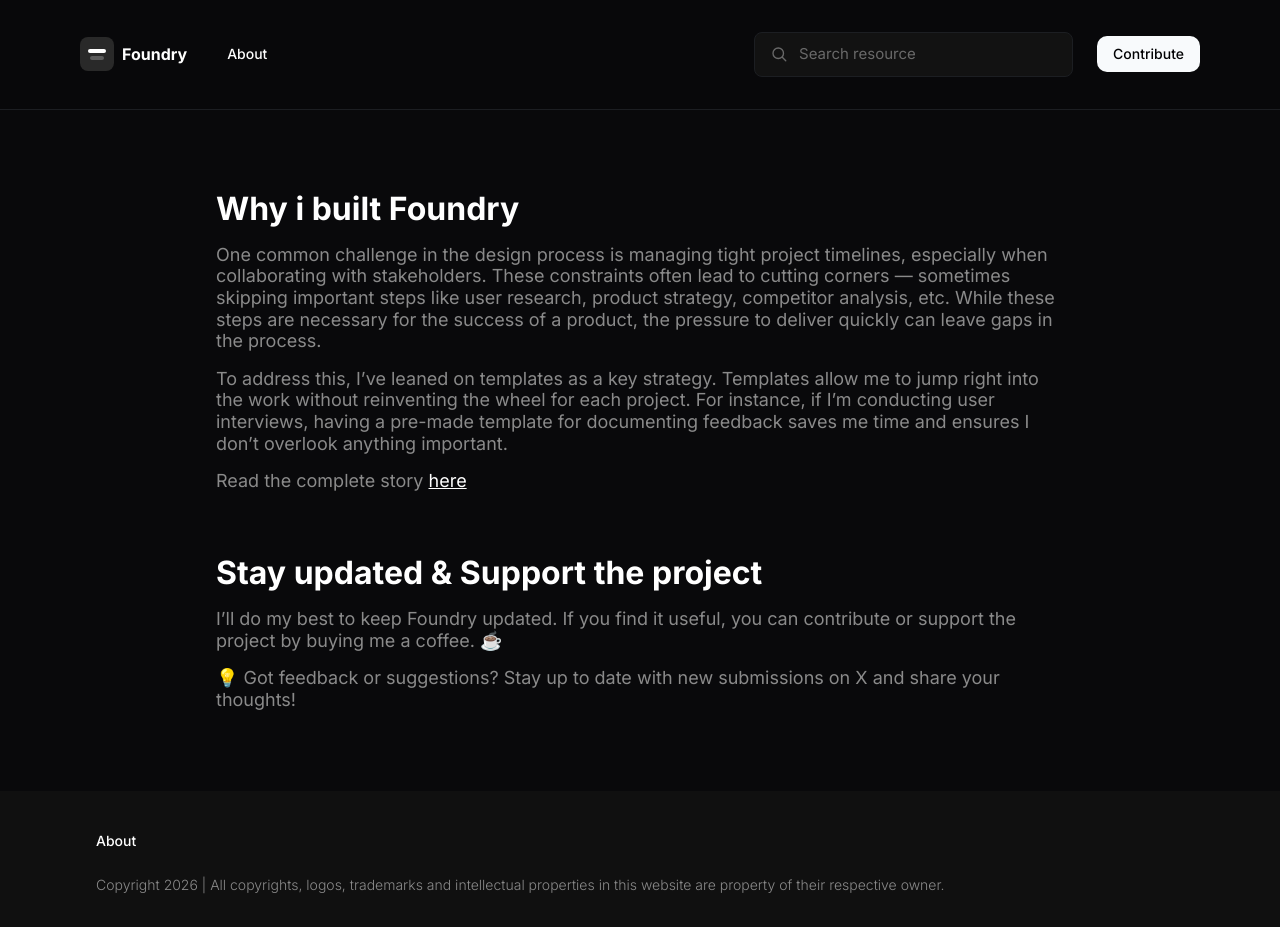
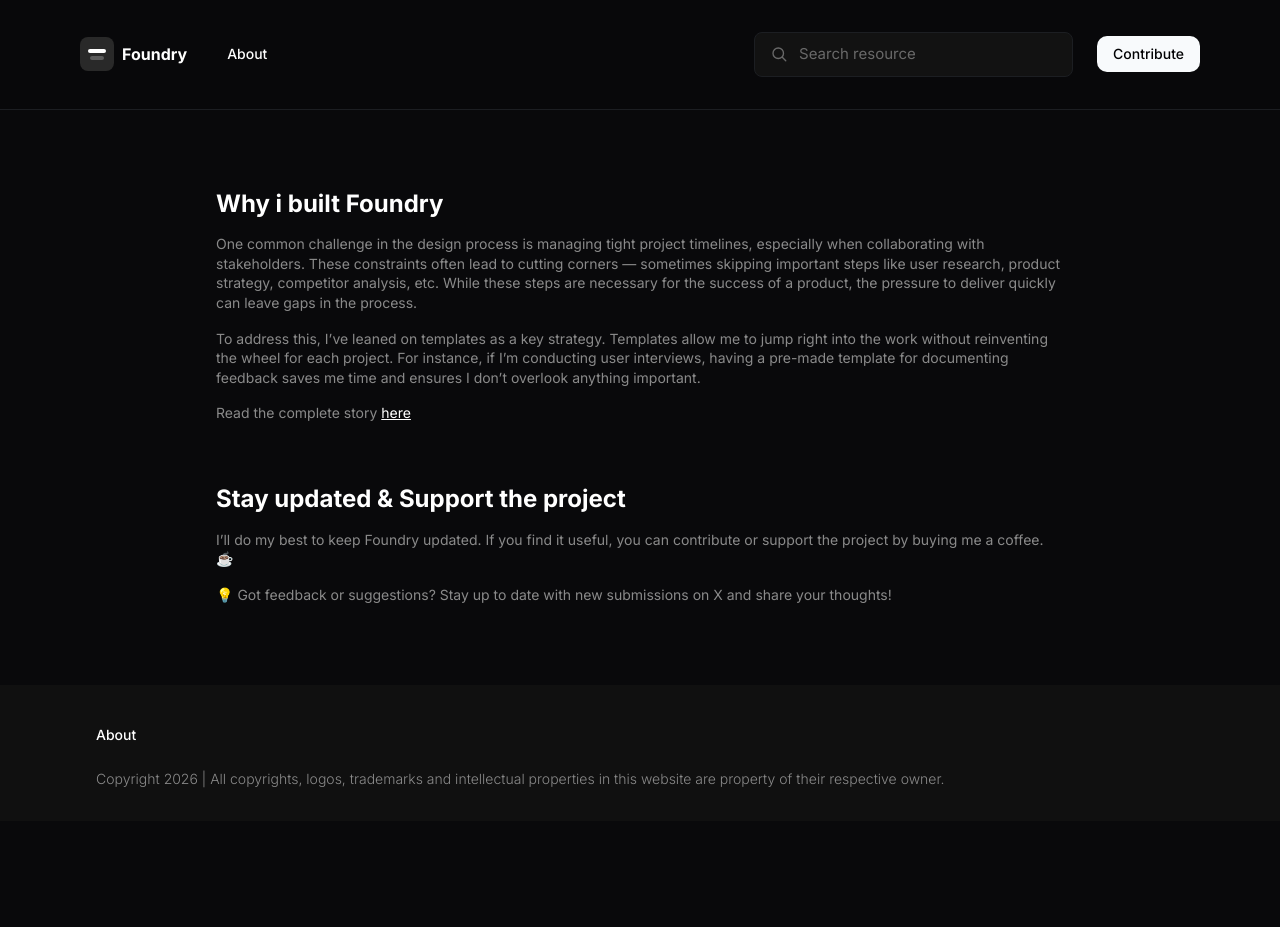
Before and after one commit to AdedamolaOla/Foundry, a Next.js app: page /about in a window 1280 px wide. After the commit the page ends 821 px from the top, so only its background shows below. Built offline with nearby package versions, Linux system fonts and the light colour scheme; no server answers.

Commit message:
Match About page text sizes to updated Figma (heading 32/24 -> 24/18, body 18/14 -> 14/12)

```diff
--- a/app/about/page.tsx
+++ b/app/about/page.tsx
@@ -7,10 +7,10 @@ export default function AboutPage() {
       <section className="flex flex-col items-center justify-center px-6 py-8 md:px-20 md:py-20">
         <div className="flex w-full max-w-[848px] flex-col gap-8 md:gap-[62px]">
           <div className="flex flex-col items-start justify-center gap-4">
-            <h1 className="text-2xl leading-[1.2] font-bold text-[var(--foreground)] md:text-[32px]">
+            <h1 className="text-lg leading-[1.2] font-bold text-[var(--foreground)] md:text-[24px]">
               Why i built Foundry
             </h1>
-            <div className="flex flex-col gap-4 text-sm leading-[1.2] text-[var(--foreground-muted)] md:text-lg">
+            <div className="flex flex-col gap-4 text-xs leading-[1.4] text-[var(--foreground-muted)] md:text-sm">
               <p>
                 One common challenge in the design process is managing tight
                 project timelines, especially when collaborating with
@@ -43,10 +43,10 @@ export default function AboutPage() {
           </div>
 
           <div className="flex flex-col items-start justify-center gap-4">
-            <h2 className="text-2xl leading-[1.2] font-bold text-[var(--foreground)] md:text-[32px]">
+            <h2 className="text-lg leading-[1.2] font-bold text-[var(--foreground)] md:text-[24px]">
               Stay updated &amp; Support the project
             </h2>
-            <div className="flex flex-col gap-4 text-sm leading-[1.2] text-[var(--foreground-muted)] md:text-lg">
+            <div className="flex flex-col gap-4 text-xs leading-[1.4] text-[var(--foreground-muted)] md:text-sm">
               <p>
                 I&rsquo;ll do my best to keep Foundry updated. If you find it
                 useful, you can contribute or support the project by buying
```
